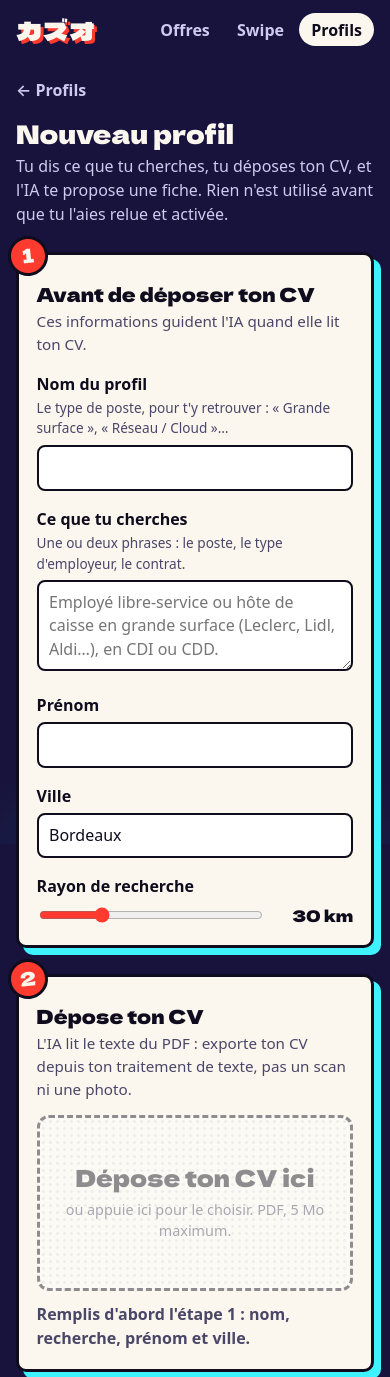
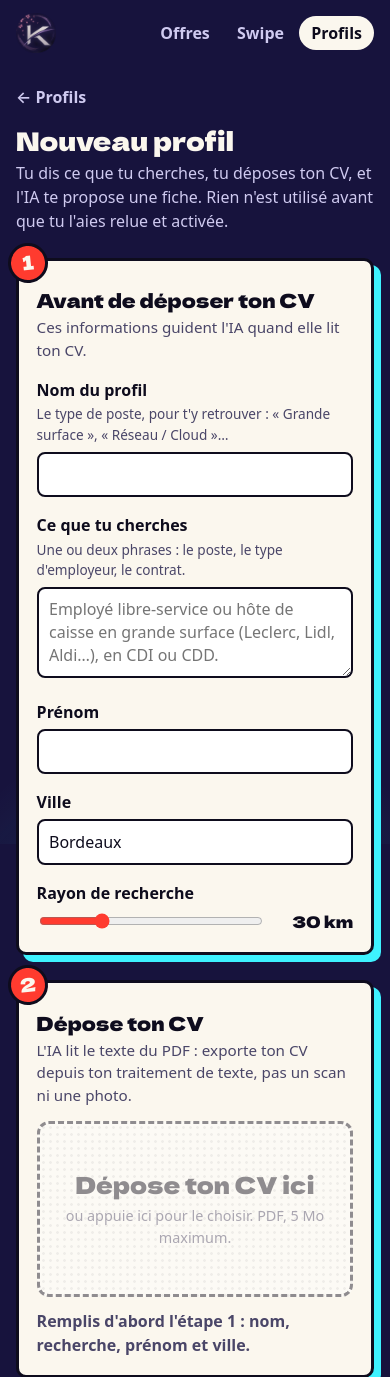
Before and after one commit to ELGHUOST/kazuo, a FastAPI app: page /profils/nouveau in a window 390 px wide. Shown: the top 1377 px of the page. Run offline with FastAPI, Linux system fonts and the light colour scheme; parts of the project's set-up code (start-up, migrations or seed data) failed here and were passed over.

Commit message:
Logo : emblème dans l'en-tête, favicon, icônes iPhone et PWA

```diff
--- a/app/main.py
+++ b/app/main.py
@@ -7,7 +7,7 @@ from zoneinfo import ZoneInfo
 
 import httpx
 from fastapi import FastAPI, Request
-from fastapi.responses import HTMLResponse
+from fastapi.responses import FileResponse, HTMLResponse
 from fastapi.staticfiles import StaticFiles
 from fastapi.templating import Jinja2Templates
 
@@ -41,6 +41,12 @@ app.include_router(llm_router.router)
 app.include_router(swipe_router.router)
 app.include_router(pages_swipe.router)
 app.mount("/static", StaticFiles(directory=Path(__file__).parent / "static"), name="static")
+
+
+@app.get("/favicon.ico", include_in_schema=False)
+def favicon():
+    """Les navigateurs demandent /favicon.ico d'office : on leur sert l'icône, au lieu d'une erreur 404."""
+    return FileResponse(Path(__file__).parent / "static/img/favicon-32.png", media_type="image/png")
 app.include_router(profiles_router.router)
 app.include_router(pages_profils.router)
 
--- a/app/static/kazuo.css
+++ b/app/static/kazuo.css
@@ -41,8 +41,10 @@ body::before {          /* trame de points (screentone) qui monte du bas de l'é
 
 /* ---------- En-tête du site ---------- */
 .site { display: flex; align-items: center; gap: 1rem; padding: .8rem 0 1rem; }
-.logo { font-family: var(--display); font-size: 1.6rem; line-height: 1; color: var(--washi); text-decoration: none;
-        letter-spacing: .04em; text-shadow: 3px 3px 0 var(--shu); }
+.logo { display: inline-flex; align-items: center; gap: .55rem; font-family: var(--display); font-size: 1.6rem; line-height: 1;
+        color: var(--washi); text-decoration: none; letter-spacing: .04em; text-shadow: 3px 3px 0 var(--shu); }
+.logo img { flex: none; display: block; width: 2.5rem; height: 2.5rem; }
+@media (max-width: 420px) { .logo span { display: none; } }   /* téléphone : l'emblème seul, pour laisser la place au menu */
 .site nav { display: flex; gap: .2rem; margin-left: auto; }
 .site nav a { padding: .3rem .75rem; border-radius: 999px; color: var(--clair); font-weight: 600; text-decoration: none; }
 .site nav a[aria-current="page"] { background: var(--washi); color: var(--sumi); }
--- a/app/templates/theme.html
+++ b/app/templates/theme.html
@@ -6,14 +6,16 @@
 <meta name="theme-color" content="#17133d">
 <link rel="preload" href="/static/fonts/dela-gothic-one.woff2" as="font" type="font/woff2" crossorigin>
 {# ?v=… : change ce numéro quand kazuo.css change, sinon le navigateur garde l'ancienne version en cache #}
-<link rel="stylesheet" href="/static/kazuo.css?v=2">
+<link rel="stylesheet" href="/static/kazuo.css?v=3">
+<link rel="icon" type="image/png" sizes="32x32" href="/static/img/favicon-32.png">
+<link rel="apple-touch-icon" href="/static/img/apple-touch-icon.png">
 {% block head %}{% endblock %}
 <title>{% block title %}Kazuo{% endblock %}</title>
 </head>
 <body>
 <div class="page">
   <header class="site">
-    <a class="logo" href="/" title="Offres">カズオ</a>
+    <a class="logo" href="/" title="Offres" aria-label="Kazuo : offres"><img src="/static/img/embleme.webp" alt="" width="40" height="40"><span>カズオ</span></a>
     <nav aria-label="Menu principal">
       {% for href, libelle, cle in [("/", "Offres", "offres"), ("/swipe", "Swipe", "swipe"), ("/profils", "Profils", "profils")] %}
       <a href="{{ href }}"{% if actif == cle %} aria-current="page"{% endif %}>{{ libelle }}</a>
```
Also changed, not shown: app/templates/swipe.html (+7 -3 lines), app/static/img/apple-touch-icon.png (added), app/static/img/embleme.webp (added), app/static/img/favicon-32.png (added), app/static/img/icone-192.png (added), app/static/img/icone-512.png (added).
